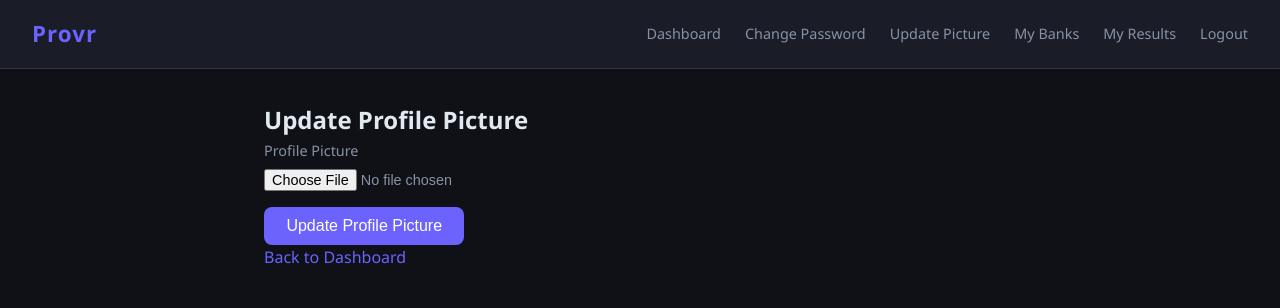
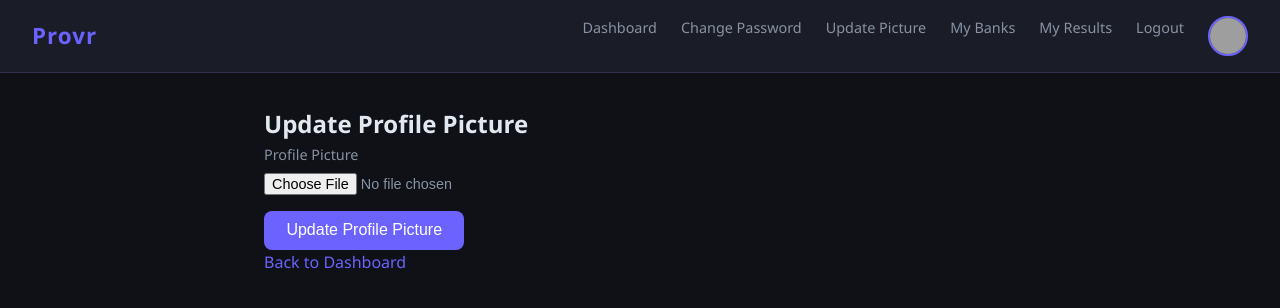
Before and after one commit to LuisDavidMSilva/provr, a Flask app: page /auth/update-picture in a window 1280 px wide. Shown: the top 308 px of the page. Run offline with Flask 3, Linux system fonts and the light colour scheme; the visitor is signed in with stand-in values (Sample User, id 1); some libraries are stand-ins or nearby versions; grey boxes are pictures that could not be loaded.

Commit message:
feat: display profile picture in navbar

```diff
--- a/app/static/css/main.css
+++ b/app/static/css/main.css
@@ -40,6 +40,14 @@ a:hover {
 }
 
 /* ===== NAVBAR ===== */
+.profile-pic {
+    width: 40px;
+    height: 40px;
+    border-radius: 50%;
+    object-fit: cover;
+    border: 2px solid var(--primary);
+}
+
 .navbar {
     display: flex;
     align-items: center;
--- a/app/templates/base.html
+++ b/app/templates/base.html
@@ -18,6 +18,8 @@
             <a href="{{ url_for('quiz.list_banks') }}">My Banks</a>
             <a href="{{ url_for('quiz.history') }}">My Results</a>
             <a href="{{ url_for('auth.logout') }}">Logout</a>
+            <img src="{{ url_for('static', filename=current_user.profile_picture) if current_user.profile_picture else url_for('static', filename='uploads/default.jpg') }}" alt="{{ current_user.username }}" class="profile-pic">
+
         {% else %}
             <a href="{{ url_for('auth.login') }}">Login</a>
             <a href="{{ url_for('auth.register') }}">Register</a>
```
